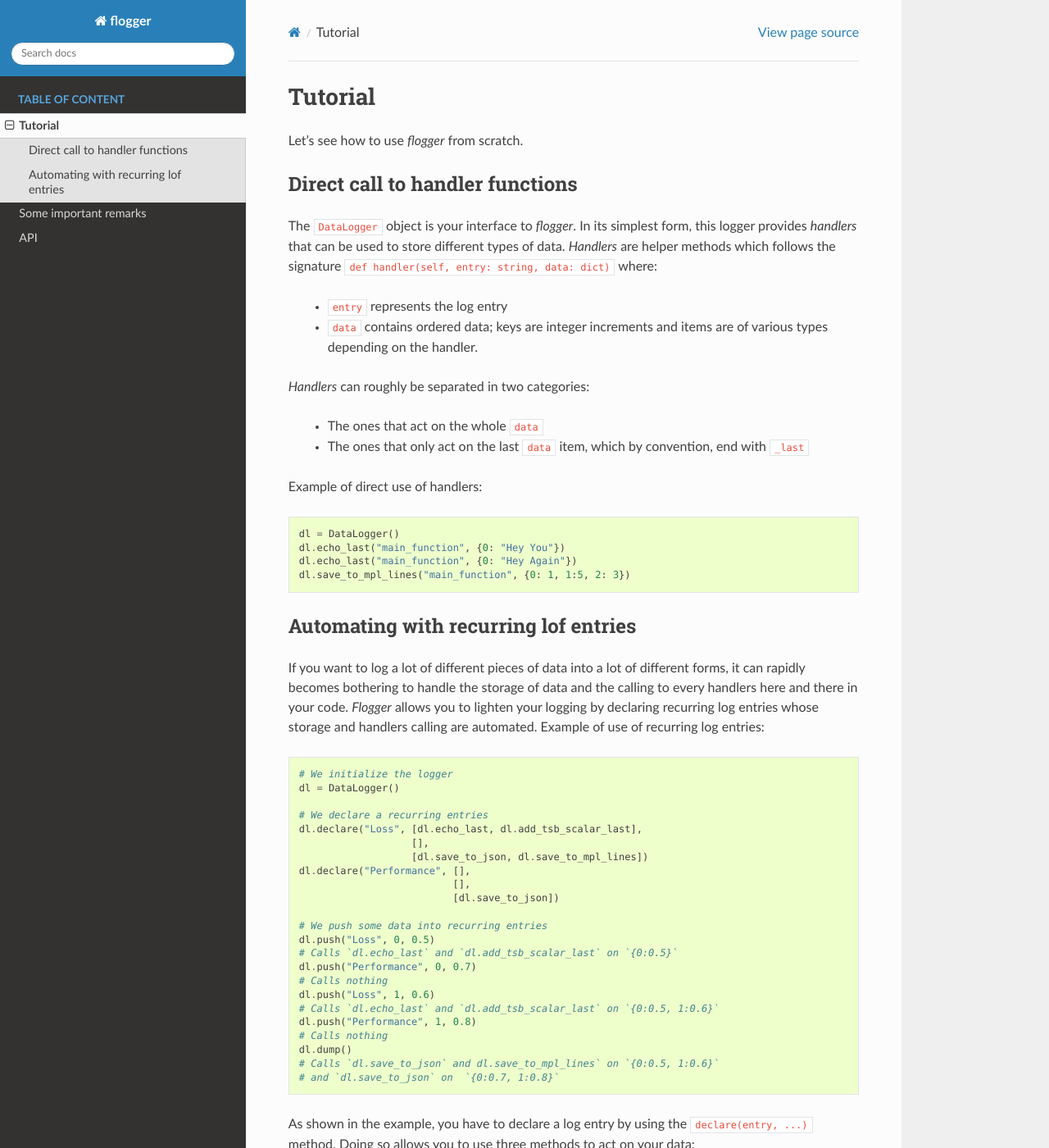
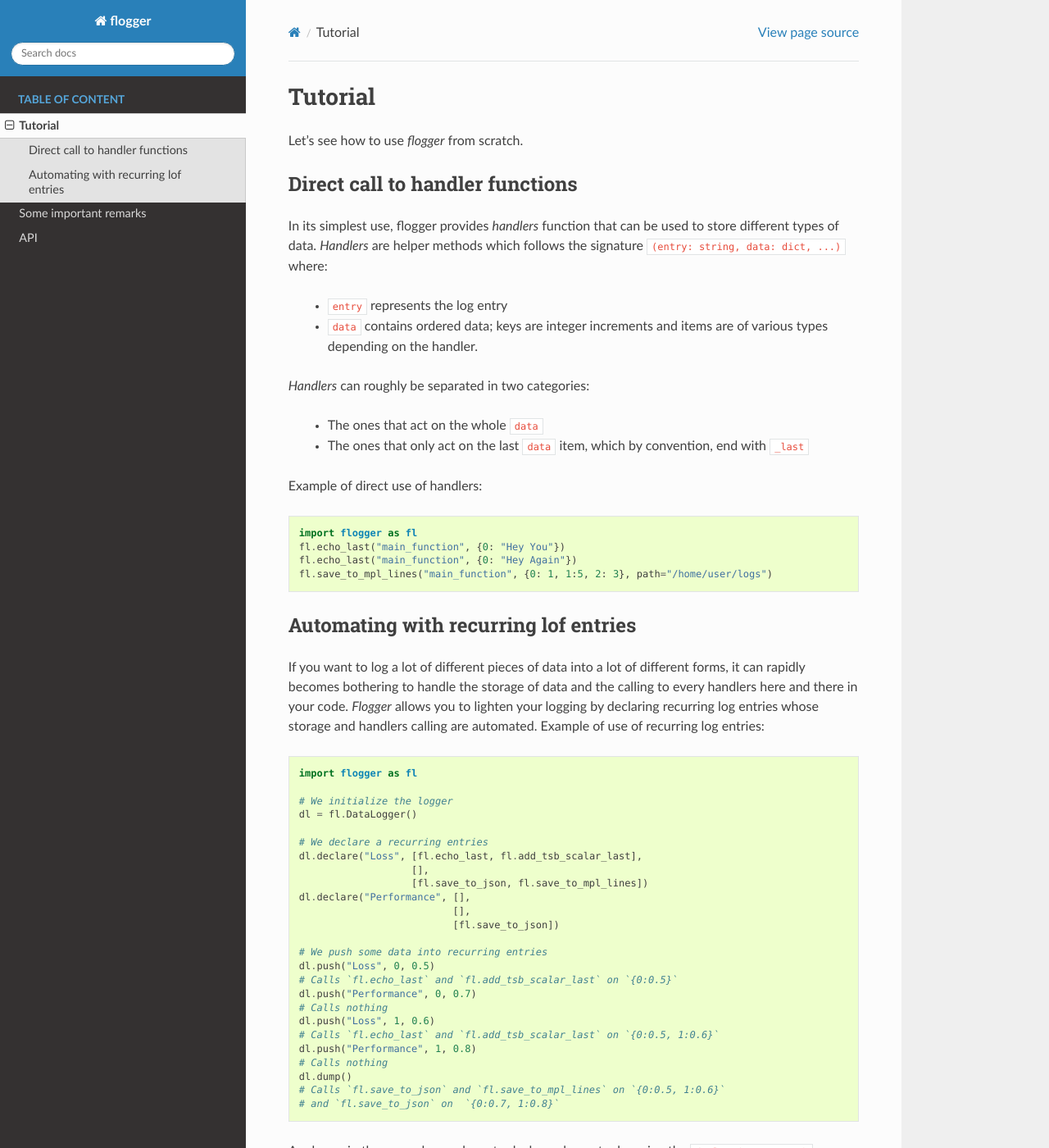
Before and after one commit to wschuell/flogger, a Sphinx documentation site: the page built from docs/tutorial.rst, in a window 1280 px wide and 1400 px high. Shown: the whole window at 82% size. Built offline with Sphinx 7.4.7 and the Read the Docs theme 2.0.0, drawn with Linux system fonts in a browser that asks for light colours.

Commit message:
Add documentation

```diff
--- a/docs/remarks.rst
+++ b/docs/remarks.rst
@@ -39,7 +39,7 @@ when registring by using partial functions::
 
    dl.declare("entry", [],
                        [],
-                       [partial(dl.save_to_mpl_histolines, color="red")])
+                       [partial(fl.save_to_mpl_histolines, color="red")])
 
 
 Logs folder structure
--- a/docs/tutorial.rst
+++ b/docs/tutorial.rst
@@ -7,9 +7,8 @@ Let's see how to use *flogger* from scratch.
 Direct call to handler functions
 ********************************
 
-The ``DataLogger`` object is your interface to *flogger*. In its simplest form, this logger provides *handlers* that can
-be used to store different types of data. *Handlers* are helper methods which follows the signature
-``def handler(self, entry: string, data: dict)`` where:
+In its simplest use, flogger provides *handlers* function that can be used to store different types of data. *Handlers*
+are helper methods which follows the signature ``(entry: string, data: dict, ...)`` where:
 
    + ``entry`` represents the log entry
    + ``data`` contains ordered data; keys are integer increments and items are of various types depending on the handler.
@@ -21,10 +20,10 @@ be used to store different types of data. *Handlers* are helper methods which fo
 
 Example of direct use of handlers::
 
-   dl = DataLogger()
-   dl.echo_last("main_function", {0: "Hey You"})
-   dl.echo_last("main_function", {0: "Hey Again"})
-   dl.save_to_mpl_lines("main_function", {0: 1, 1:5, 2: 3})
+    import flogger as fl
+    fl.echo_last("main_function", {0: "Hey You"})
+    fl.echo_last("main_function", {0: "Hey Again"})
+    fl.save_to_mpl_lines("main_function", {0: 1, 1:5, 2: 3}, path="/home/user/logs")
 
 Automating with recurring lof entries
 *************************************
@@ -33,29 +32,31 @@ If you want to log a lot of different pieces of data into a lot of different for
 to handle the storage of data and the calling to every handlers here and there in your code. *Flogger* allows you to
 lighten your logging by declaring recurring log entries whose storage and handlers calling are automated. Example of use
 of recurring log entries::
-   # We initialize the logger
-   dl = DataLogger()
+    import flogger as fl
 
-   # We declare a recurring entries
-   dl.declare("Loss", [dl.echo_last, dl.add_tsb_scalar_last],
-                      [],
-                      [dl.save_to_json, dl.save_to_mpl_lines])
-   dl.declare("Performance", [],
-                             [],
-                             [dl.save_to_json])
+    # We initialize the logger
+    dl = fl.DataLogger()
 
-   # We push some data into recurring entries
-   dl.push("Loss", 0, 0.5)
-   # Calls `dl.echo_last` and `dl.add_tsb_scalar_last` on `{0:0.5}`
-   dl.push("Performance", 0, 0.7)
-   # Calls nothing
-   dl.push("Loss", 1, 0.6)
-   # Calls `dl.echo_last` and `dl.add_tsb_scalar_last` on `{0:0.5, 1:0.6}`
-   dl.push("Performance", 1, 0.8)
-   # Calls nothing
-   dl.dump()
-   # Calls `dl.save_to_json` and dl.save_to_mpl_lines` on `{0:0.5, 1:0.6}`
-   # and `dl.save_to_json` on  `{0:0.7, 1:0.8}`
+    # We declare a recurring entries
+    dl.declare("Loss", [fl.echo_last, fl.add_tsb_scalar_last],
+                       [],
+                       [fl.save_to_json, fl.save_to_mpl_lines])
+    dl.declare("Performance", [],
+                              [],
+                              [fl.save_to_json])
+
+    # We push some data into recurring entries
+    dl.push("Loss", 0, 0.5)
+    # Calls `fl.echo_last` and `fl.add_tsb_scalar_last` on `{0:0.5}`
+    dl.push("Performance", 0, 0.7)
+    # Calls nothing
+    dl.push("Loss", 1, 0.6)
+    # Calls `fl.echo_last` and `fl.add_tsb_scalar_last` on `{0:0.5, 1:0.6}`
+    dl.push("Performance", 1, 0.8)
+    # Calls nothing
+    dl.dump()
+    # Calls `fl.save_to_json` and `fl.save_to_mpl_lines` on `{0:0.5, 1:0.6}`
+    # and `fl.save_to_json` on  `{0:0.7, 1:0.8}`
 
 
 As shown in the example, you have to declare a log entry by using the ``declare(entry, ...)`` method. Doing so allows you
```
Also changed, not shown: docs/api.rst (+10 -1 lines).
